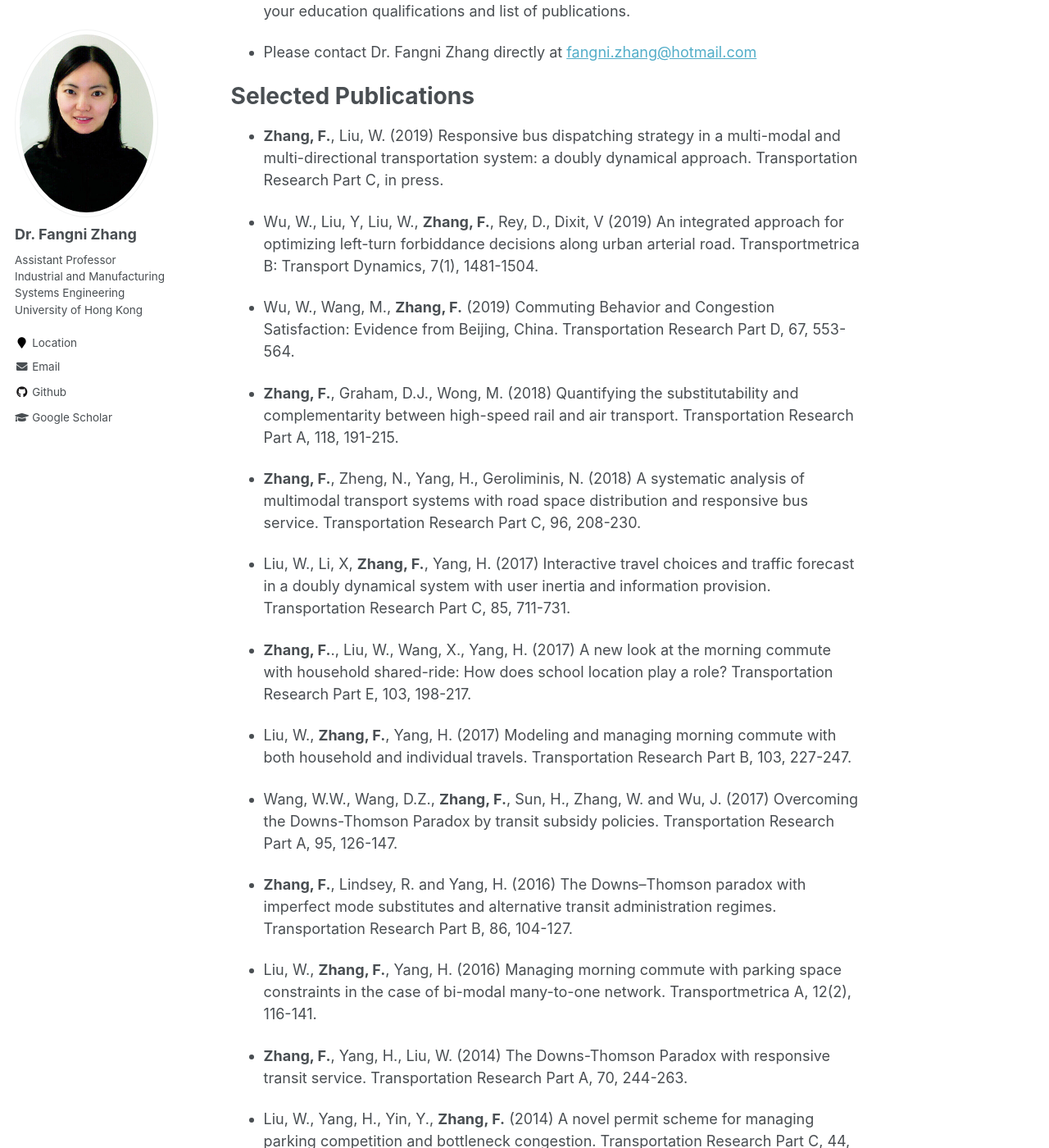
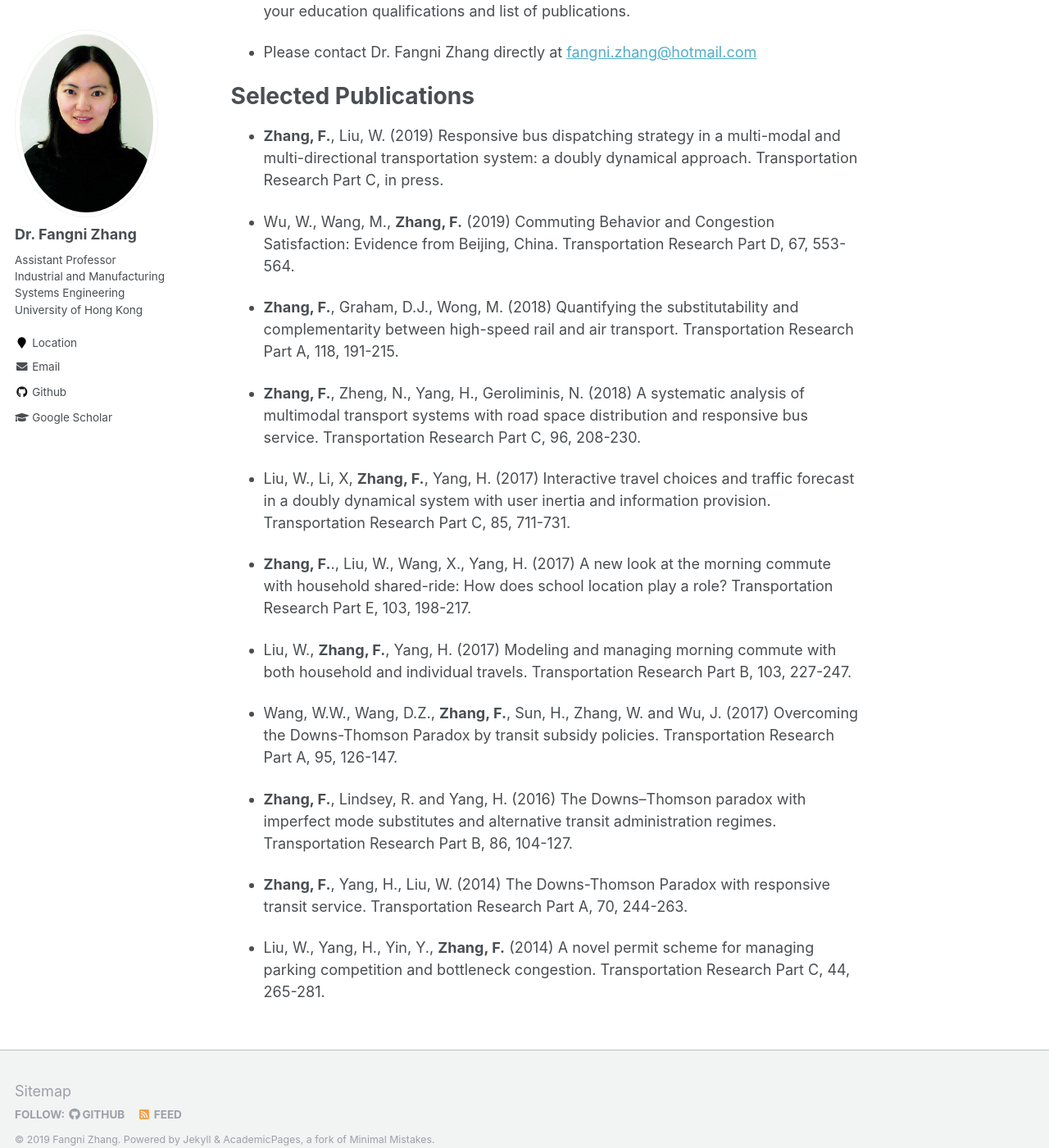
Before and after one commit to fangnizhang/fangnizhang.github.io, a Jekyll site: the page built from _pages/about.md, in a window 1280 px wide and 1400 px high, scrolled down 1306 px. Shown: the whole window at 82% size. Built offline with Jekyll 4.4.1, drawn with Linux system fonts in a browser that asks for light colours.

Commit message:
Update about.md

```diff
--- a/_pages/about.md
+++ b/_pages/about.md
@@ -33,8 +33,6 @@ Selected Publications
 ======
 - **Zhang, F.**, Liu, W. (2019) Responsive bus dispatching strategy in a multi-modal and multi-directional transportation system: a doubly dynamical approach. Transportation Research Part C, in press.
 
-- Wu, W., Liu, Y, Liu, W., **Zhang, F.**, Rey, D., Dixit, V (2019) An integrated approach for optimizing left-turn forbiddance decisions along urban arterial road. Transportmetrica B: Transport Dynamics, 7(1), 1481-1504.
-
 - Wu, W., Wang, M., **Zhang, F.** (2019) Commuting Behavior and Congestion Satisfaction: Evidence from Beijing, China. Transportation Research Part D, 67, 553-564.
 
 - **Zhang, F.**, Graham, D.J., Wong, M. (2018) Quantifying the substitutability and complementarity between high-speed rail and air transport. Transportation Research Part A, 118, 191-215.
@@ -51,8 +49,6 @@ Selected Publications
 
 - **Zhang, F.**, Lindsey, R. and Yang, H. (2016) The Downs–Thomson paradox with imperfect mode substitutes and alternative transit administration regimes. Transportation Research Part B, 86, 104-127.
 
-- Liu, W., **Zhang, F.**, Yang, H.  (2016) Managing morning commute with parking space constraints in the case of bi-modal many-to-one network. Transportmetrica A, 12(2), 116-141.
-
 - **Zhang, F.**, Yang, H., Liu, W. (2014) The Downs-Thomson Paradox with responsive transit service. Transportation Research Part A, 70, 244-263.
 
 - Liu, W., Yang, H., Yin, Y., **Zhang, F.** (2014) A novel permit scheme for managing parking competition and bottleneck congestion. Transportation Research Part C, 44, 265-281.
```
